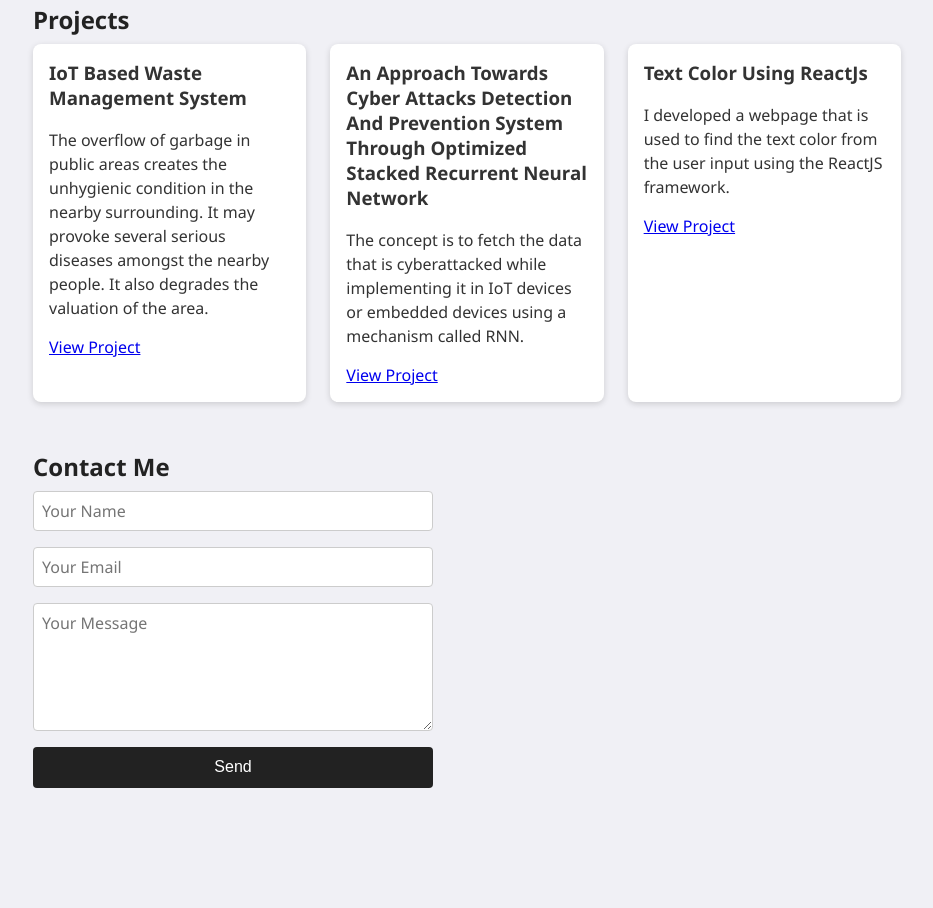
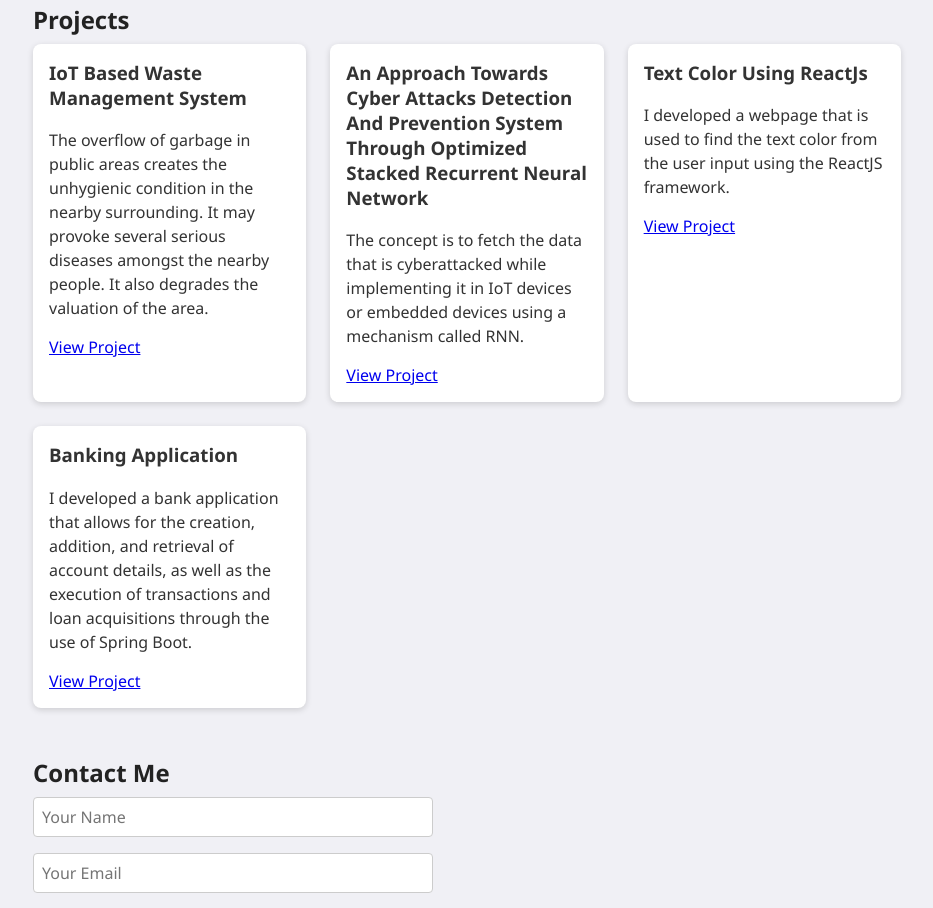
Before and after one commit to Dhanush1972/Portofolio, a plain HTML site: page index.html in a window 1280 px wide. Shown: the part 420-1328 px from the top of the page, without its empty margins (173-1106 px from the left). Before the commit the page ends 1256 px from the top, so only its background shows below. Drawn offline with Linux system fonts and the light colour scheme.

Commit message:
Update index.html

```diff
--- a/index.html
+++ b/index.html
@@ -44,6 +44,11 @@
           <p>I developed a webpage that is used to find the text color from the user input using the ReactJS framework.</p>
           <a href="https://dhanush1972.github.io/TextColor/" target="_blank">View Project</a>
         </div>
+         <div class="project-card">
+          <h3>Banking Application</h3>
+          <p>I developed a bank application that allows for the creation, addition, and retrieval of account details, as well as the execution of transactions and loan acquisitions through the use of Spring Boot.</p>
+          <a href="https://github.com/Dhanush1972/Bank_Application" target="_blank">View Project</a>
+        </div>
       </div>
     </section>
 
```
